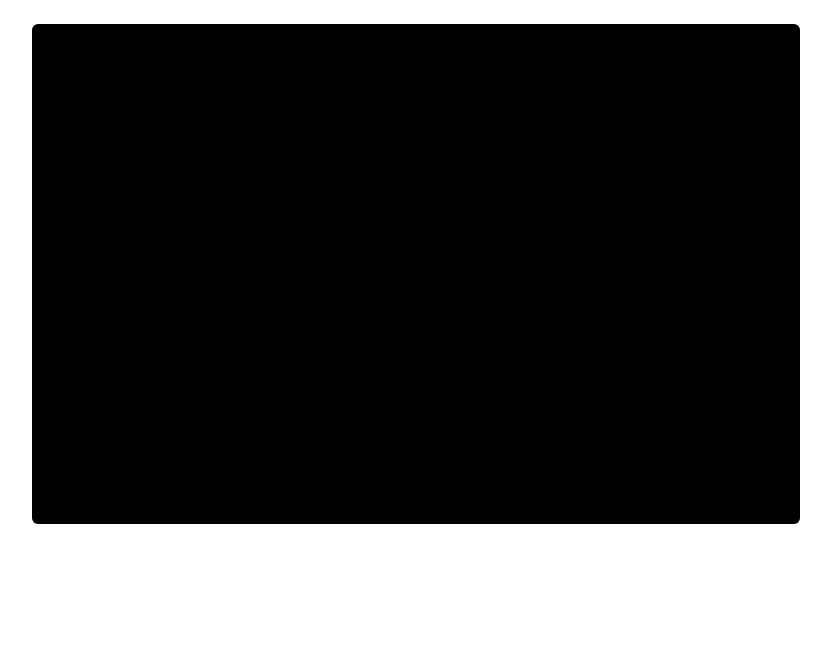
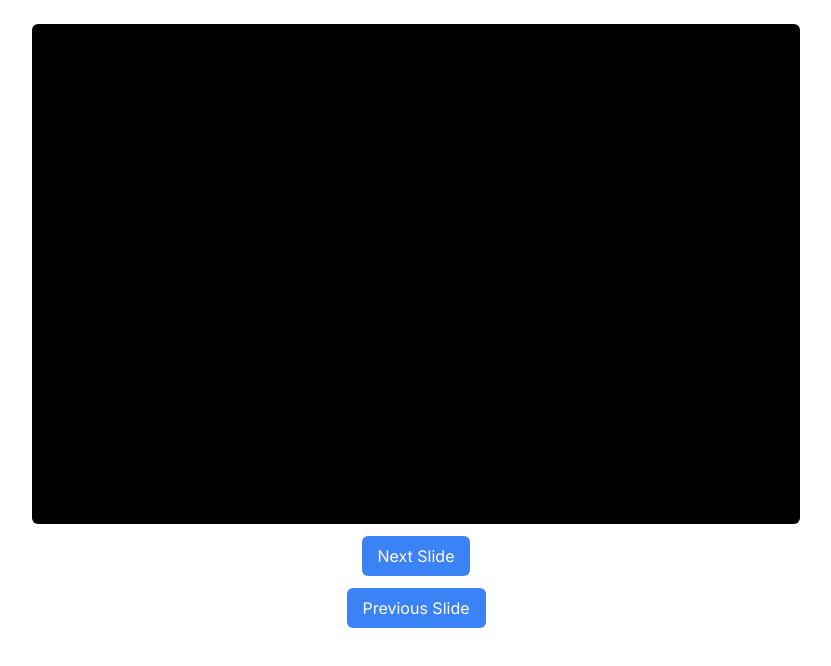
Before and after one commit to yessine-agrebi/animate-code, a Next.js app: page / in a window 1280 px wide. Shown: the top 666 px of the page, without its empty margins (224-1055 px from the left). Built offline with nearby package versions, Linux system fonts and the light colour scheme.

Commit message:
handle slides

```diff
--- a/src/app/page.tsx
+++ b/src/app/page.tsx
@@ -1,14 +1,17 @@
 "use client";
-import React, { useState, useRef, ChangeEvent } from "react";
-import { Highlight, themes } from "prism-react-renderer";
+import React, { ChangeEvent, useRef, useState } from "react";
+import CodeBlock from "@/components/CodeBlock";
 
 export default function Home() {
-  const [code, setCode] = useState(""); // State to store the code
+  const [slides, setSlides] = useState<string[]>([""]); // State to store the code
+  const [currentSlideIndex, setCurrentSlideIndex] = useState(0); // State to store the current slide index
   const textareaRef = useRef<HTMLTextAreaElement>(null); // Ref for the textarea
 
   // Function to handle changes in the textarea
   const handleCodeChange = (event: ChangeEvent<HTMLTextAreaElement>) => {
-    setCode(event.target.value); // Save the edited code to state
+    const updatedSlides = [...slides]; // Copy the slides array
+    updatedSlides[currentSlideIndex] = event.target.value; // Update the current slide with the edited code
+    setSlides(updatedSlides); // Update the slides state
   };
 
   // Function to focus on the hidden textarea when a key is pressed
@@ -16,42 +19,49 @@
     textareaRef.current?.focus(); // Focus on the hidden textarea
   };
 
+  //function to handle new slide with the current content and save the current slide to the history
+  const handleNewSlide = () => {
+    const updatedSlides = [...slides]; // Copy the slides array
+    updatedSlides.push(updatedSlides[currentSlideIndex]); // Add the current slide to the slides array
+    setSlides(updatedSlides); // Update the slides state
+    setCurrentSlideIndex(currentSlideIndex + 1); // Update the current slide index
+  };
+  //function to back to the previous slide
+  const handlePreviousSlide = () => {
+    if (currentSlideIndex > 0) {
+      setCurrentSlideIndex(currentSlideIndex - 1);
+    }
+  };
+
   return (
     <div className="w-full flex flex-col items-center justify-center gap-3">
       <div className="min-w-[60%] h-[500px] bg-black rounded-md mt-6 relative">
-        <textarea
-          ref={textareaRef} // Set ref for the textarea
-          value={code} // Value bound to the code state
-          onChange={handleCodeChange} // Handle code changes
-          onKeyDown={handleKeyDown} // Handle keydown events
-          className="absolute top-0 left-0 opacity-0 w-full h-full resize-none bg-black z-10"
-          aria-hidden="false" // Hide the textarea from screen readers
-        />
-        <Highlight theme={themes.nightOwl} code={code} language="jsx">
-          {({ className, style, tokens, getLineProps, getTokenProps }) => (
-            <pre
-              className={
-                className + " transition-all duration-700 no-scrollbar"
-              }
-              style={{
-                ...style,
-                background: "transparent",
-                padding: "0.5rem",
-                width: "100%",
-                minHeight: "300px", // Set your desired minimum height
-              }}
-            >
-              {tokens.map((line, i) => (
-                <div {...getLineProps({ line })} key={i}>
-                  {line.map((token, key) => (
-                    <span key={key} {...getTokenProps({ token })} />
-                  ))}
-                </div>
-              ))}
-            </pre>
-          )}
-        </Highlight>
+        {slides.map((slide, index) => (
+          <textarea
+            key={index}
+            ref={index === currentSlideIndex ? textareaRef : null} // Set ref for the active textarea
+            value={slide} // Value bound to the code state
+            onChange={handleCodeChange} // Handle code changes
+            onKeyDown={handleKeyDown} // Handle keydown events
+            className="absolute top-0 left-0 opacity-0 w-full h-full bg-transparent z-10" // Show the textarea
+            aria-hidden="false" // Hide the textarea from screen readers
+          />
+        ))}
+
+        <CodeBlock code={slides[currentSlideIndex]} />
       </div>
+      <button
+        onClick={handleNewSlide}
+        className="bg-blue-500 text-white px-4 py-2 rounded-md"
+      >
+        Next Slide
+      </button>
+      <button
+        onClick={handlePreviousSlide}
+        className="bg-blue-500 text-white px-4 py-2 rounded-md"
+      >
+        Previous Slide
+      </button>
     </div>
   );
 }
--- /dev/null
+++ b/src/components/CodeBlock.tsx
@@ -0,0 +1,36 @@
+"use client";
+import React, { FC } from "react";
+import { Highlight, themes } from "prism-react-renderer";
+type CodeProps = {
+    code: string;
+  };
+
+const CodeBlock: FC<CodeProps> = ({code}) => {
+
+  return (
+      <Highlight theme={themes.nightOwl} code={code} language="jsx">
+        {({ className, style, tokens, getLineProps, getTokenProps }) => (
+          <pre
+            className={className + " transition-all duration-700 no-scrollbar"}
+            style={{
+              ...style,
+              background: "transparent",
+              padding: "0.5rem",
+              width: "100%",
+              minHeight: "300px", // Set your desired minimum height
+            }}
+          >
+            {tokens.map((line, i) => (
+              <div {...getLineProps({ line })} key={i}>
+                {line.map((token, key) => (
+                  <span key={key} {...getTokenProps({ token })} />
+                ))}
+              </div>
+            ))}
+          </pre>
+        )}
+      </Highlight>
+  );
+}
+
+export default CodeBlock;
```
